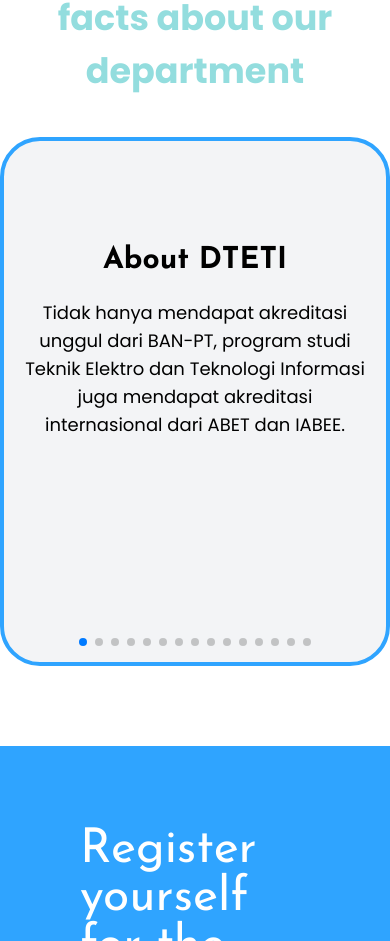
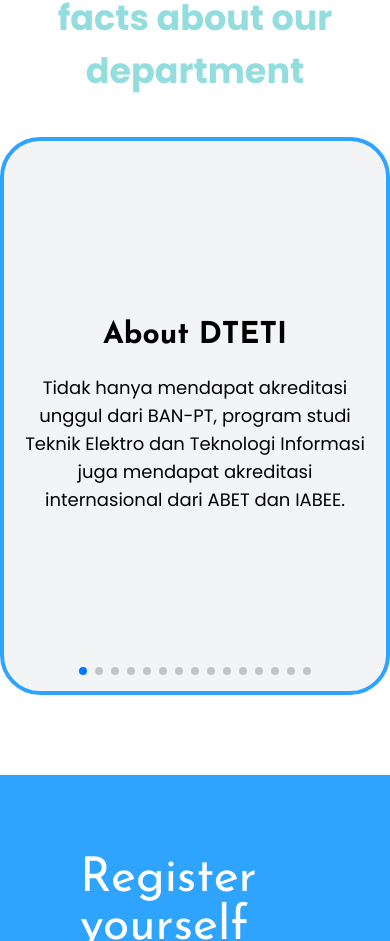
Before and after one commit to aufarhmn/web-open-house, a Next.js app: page / in a window 390 px wide. Shown: the part 4949-5890 px from the top of the page. Built offline with nearby package versions, Linux system fonts and the light colour scheme; no server answers; the database is empty.

Commit message:
fix: minor UI changes (centering div)

```diff
--- a/components/FunFacts.js
+++ b/components/FunFacts.js
@@ -27,7 +27,7 @@ export default function FunFacts() {
         >
           {funfacts['funfacts'].map((funfact) => {
             return (
-              <SwiperSlide className="min-h-[400px] p-5 flex items-center justify-center">
+              <SwiperSlide className="min-h-[550px] sm:min-h-[400px] p-5 flex items-center justify-center">
                 <div className="cursor-grab text-center">
                   <h2 className="text-3xl font-Josefin font-semibold mb-5">
                     {funfact.title || 'About DTETI'}
--- a/styles/globals.css
+++ b/styles/globals.css
@@ -96,7 +96,6 @@ div.swiper-wrapper > div.swiper-slide > div > div > ul {
   justify-content: center;
   gap: 5px;
 }
-
 /* ::-webkit-scrollbar-button:single-button:vertical:decrement {
 	background-image: url('../Assets/Images/Scrollbar/DecrementNormal.png');
 	background-repeat: no-repeat;
```
